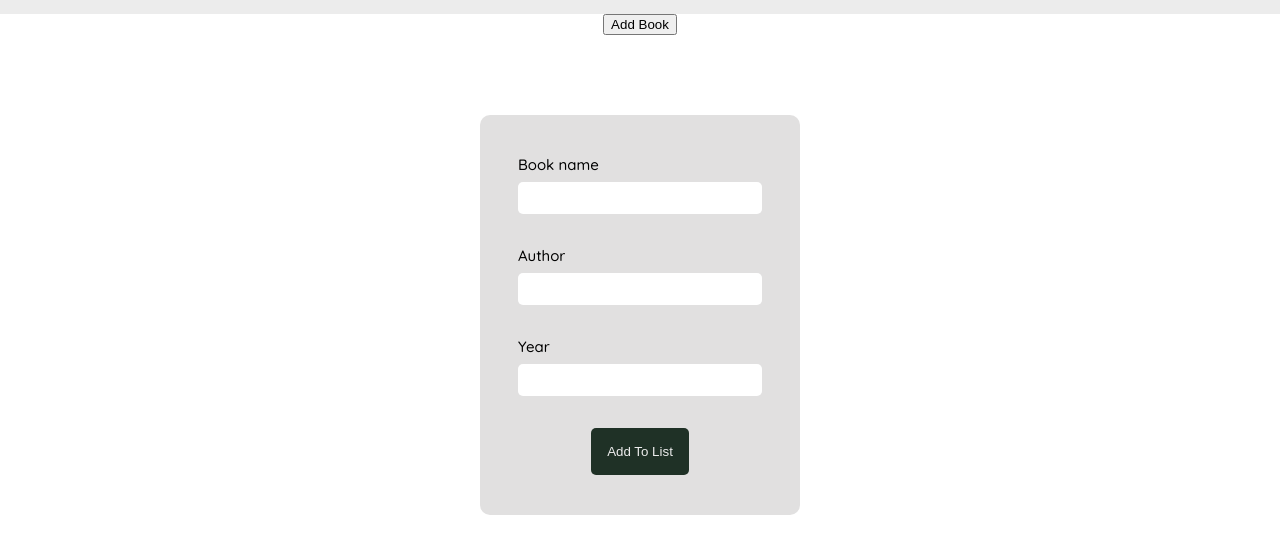
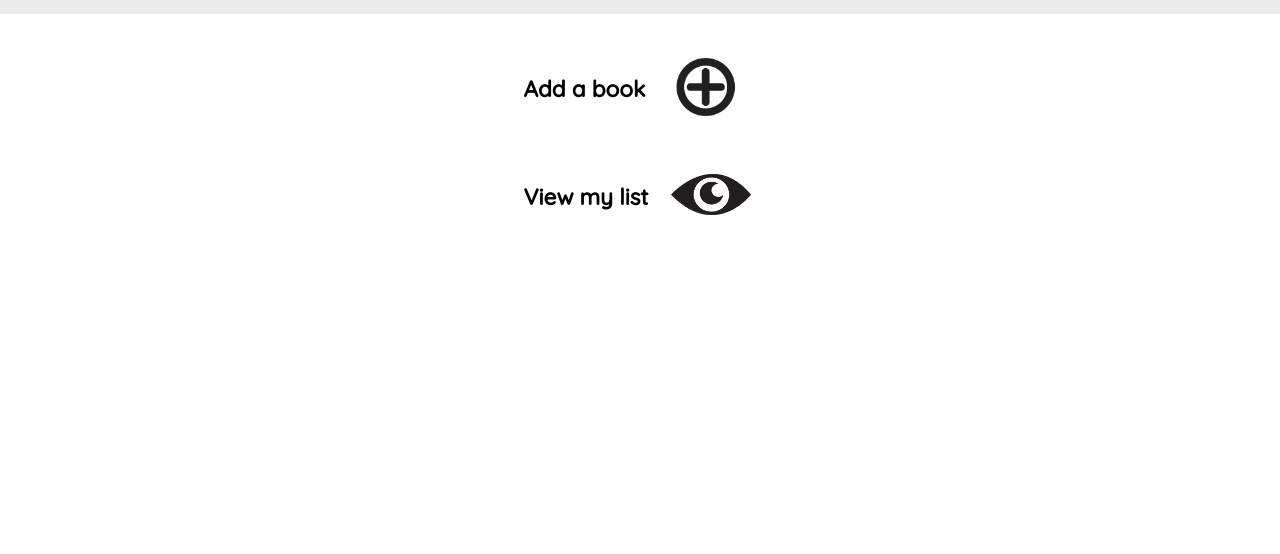
Before and after one commit to hieudku/LibraryWebApp, a plain HTML site: page index.html in a window 1280 px wide. Shown: the part 56-610 px from the top of the page. Drawn offline with Linux system fonts and the light colour scheme.

Commit message:
Updated js, html, css
Added images to initial selection buttons.
Styled form and buttons.

```diff
--- a/index.html
+++ b/index.html
@@ -16,10 +16,21 @@
     </header>
 
     <!--Show form button-->
-    <button id="showFormBtn">Add Book</button>
+    <div id="btnList">
+        <div class="startBtn">
+            <h2>Add a book</h2>
+            <button id="showFormBtn"><img src="./img/ButtonPlus.png" width="80"></button>
+        </div>
+
+        <div class="startBtn">
+            <h2>View my list</h2>
+            <button id="viewList"><img src="./img/vecteezy_eye-icon-sign-symbol-design_10150710.png" width="80"></button>
+
+        </div>
+    </div>
 
     <!--Form start here (hidden)-->
-    <form>
+    <form id="getForm">
 
         <div class="formSection">
             <label for="bkName">Book name</label>
@@ -41,6 +52,8 @@
         </button>
     </form>
 
+    <main id="bookList">
 
+    </main>
 </body>
 </html>
--- a/script.js
+++ b/script.js
@@ -0,0 +1,13 @@
+/* Add book button */
+const addBook = document.getElementById("showFormBtn");
+addBook.addEventListener("click", (formAppear) =>{
+    let showForm = document.getElementById("getForm");
+    showForm.style.display = "flex";
+});
+
+/*View book list button */
+const viewList = document.getElementById("viewList");
+viewList.addEventListener("click", (formDisappear) =>{
+    let hideForm = document.getElementById("getForm");
+    hideForm.style.display = "none";
+});
--- a/style.css
+++ b/style.css
@@ -20,6 +20,7 @@ header {
     align-items: center;
     text-align: center;
     padding-left: 2rem;
+    margin-bottom: 2rem;
 }
 h1 {
     display: flex;
@@ -31,18 +32,20 @@ h1 {
     text-align: center;
 }
 
+/***********************************/
 /*FORM*/
-form {
-    margin-top: 5rem;
+#getForm {
+    display: none;
+    margin-top: 2rem;
     background-color: #e1e0e0;
     width: 20rem;
     height: 25rem;
-    display: flex;
     flex-direction: column;
     align-items: center;
     justify-content: center;
     gap: 2rem;
     border-radius: 10px;
+    filter: drop-shadow(-2px 5px 12px #616161);
 }
 .formSection {
     display: flex;
@@ -54,6 +57,8 @@ input {
     border: none;
     height: 30px;
     width: 15rem;
+    font-family: 'Quicksand', sans-serif;
+
 }
 #addTo {
     border: none;
@@ -68,3 +73,25 @@ input {
     transition: ease-in-out 0.2s;
     background-color: #095626;
 }
+
+/***********************************/
+/*Start buttons to select functions*/
+#showFormBtn, #viewList {
+    border: none;
+    background-color: white;
+    cursor: pointer;
+}
+#btnList {
+    display: flex;
+    flex-direction: column;
+    gap: 2rem;
+}
+.startBtn {
+    display: flex;
+    flex-direction: row;
+    align-items: center;
+    gap: 1rem;
+}
+
+/***********************************/
+/*Display or hide list of books*/
```
Also changed, not shown: img/ButtonPlus.png (added), img/vecteezy_eye-icon-sign-symbol-design_10150710.png (added).
